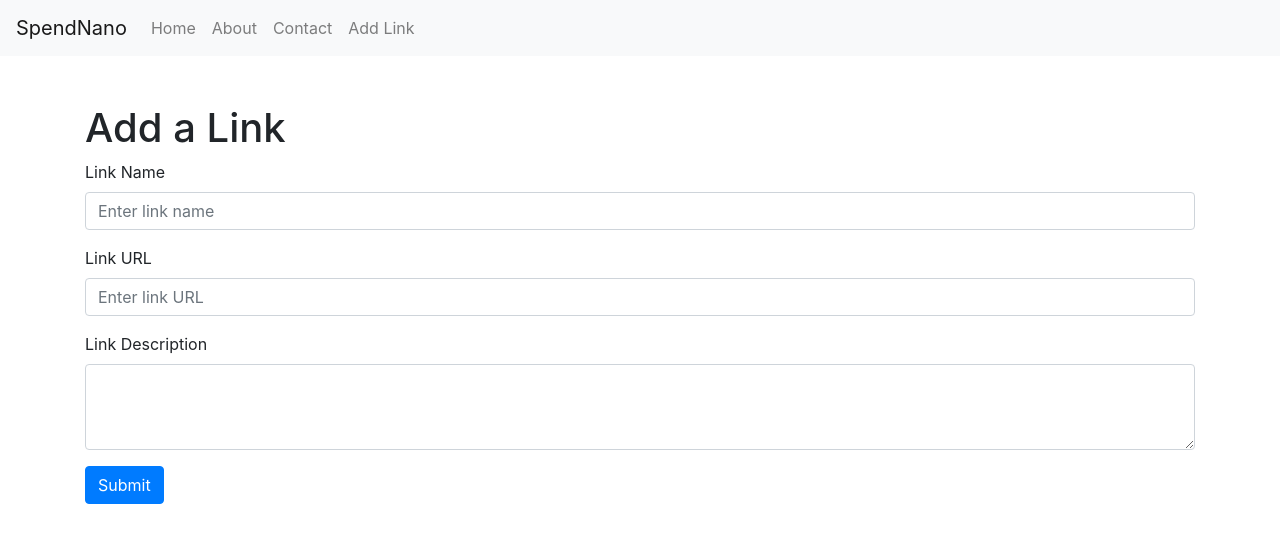
After one commit to RealDoodles/SpendNano, a Flask app: template templates/addlink.html in a window 1280 px wide. The commit adds this page. Shown: the top 543 px of the page. Run offline with Flask 2, Linux system fonts and the light colour scheme; the template is opened without the code that fills it, so the values that code supplies are empty; parts of the project's set-up code (start-up, migrations or seed data) failed here and were passed over; some libraries are stand-ins or nearby versions.

Commit message:
⛓️ | Update logo link from "#" and add links page

```diff
--- a/app.py
+++ b/app.py
@@ -18,6 +18,10 @@ def home():
 @app.route('/contact')
 def contactpage():
     return render_template("contact.html")
+
+@app.route('/addlink')
+def contactpage():
+    return render_template("addlink.html")
 
 @app.route('/about')
 def about():
--- a/templates/about.html
+++ b/templates/about.html
@@ -10,7 +10,7 @@
 <body>
   <header>
     <nav class="navbar navbar-expand-lg navbar-light bg-light">
-          <a class="navbar-brand" href="#">Website Directory</a>
+      <a class="navbar-brand" href="/">SpendNano</a>
       <button class="navbar-toggler" type="button" data-toggle="collapse" data-target="#navbarNav" aria-controls="navbarNav" aria-expanded="false" aria-label="Toggle navigation">
         <span class="navbar-toggler-icon"></span>
       </button>
@@ -25,6 +25,9 @@
           <li class="nav-item">
             <a class="nav-link" href="/contact">Contact</a>
           </li>
+          <li class="nav-item">
+            <a class="nav-link" href="/add-link">Add Link</a>
+          </li>
         </ul>
       </div>
     </nav>
--- /dev/null
+++ b/templates/addlink.html
@@ -0,0 +1,53 @@
+<!DOCTYPE html>
+<html>
+<head>
+    <link rel="stylesheet" href="https://stackpath.bootstrapcdn.com/bootstrap/4.5.2/css/bootstrap.min.css" integrity="sha384-JcKb8q3iqJ61gNV9KGb8thSsNjpSL0n8PARn9HuZOnIxN0hoP+VmmDGMN5t9UJ0Z" crossorigin="anonymous">
+    <script src="https://code.jquery.com/jquery-3.5.1.slim.min.js" integrity="sha384-DfXdz2htPH0lsSSs5nCTpuj/zy4C+OGpamoFVy38MVBnE+IbbVYUew+OrCXaRkfj" crossorigin="anonymous"></script>
+    <script src="https://cdn.jsdelivr.net/npm/popper.js@1.16.1/dist/umd/popper.min.js" integrity="sha384-9/reFTGAW83EW2RDu2S0VKaIzap3H66lZH81PoYlFhbGU+6BZp6G7niu735Sk7lN" crossorigin="anonymous"></script>
+    <script src="https://stackpath.bootstrapcdn.com/bootstrap/4.5.2/js/bootstrap.min.js" integrity="sha384-B4gt1jrGC7Jh4AgTPSdUtOBvfO8shuf57BaghqFfPlYxofvL8/KUEfYiJOMMV+rV" crossorigin="anonymous"></script>
+    <title>Add a Link</title>
+</head>
+<body>
+    <header>
+        <nav class="navbar navbar-expand-lg navbar-light bg-light">
+          <a class="navbar-brand" href="/">SpendNano</a>
+          <button class="navbar-toggler" type="button" data-toggle="collapse" data-target="#navbarNav" aria-controls="navbarNav" aria-expanded="false" aria-label="Toggle navigation">
+            <span class="navbar-toggler-icon"></span>
+          </button>
+          <div class="collapse navbar-collapse" id="navbarNav">
+            <ul class="navbar-nav">
+              <li class="nav-item">
+                <a class="nav-link" href="/">Home</a>
+              </li>
+              <li class="nav-item">
+                <a class="nav-link" href="/about">About</a>
+              </li>
+              <li class="nav-item">
+                <a class="nav-link" href="/contact">Contact</a>
+              </li>
+              <li class="nav-item">
+                <a class="nav-link" href="/add-link">Add Link</a>
+              </li>
+            </ul>
+          </div>
+        </nav>
+    </header>
+    <div class="container mt-5">
+        <h1>Add a Link</h1>
+        <form>
+            <div class="form-group">
+                <label for="linkName">Link Name</label>
+                <input type="text" class="form-control" id="linkName" placeholder="Enter link name">
+            </div>
+            <div class="form-group">
+                <label for="linkUrl">Link URL</label>
+                <input type="text" class="form-control" id="linkUrl" placeholder="Enter link URL">
+            </div>
+            <div class="form-group">
+                <label for="linkDescription">Link Description</label>
+                <textarea class="form-control" id="linkDescription" rows="3"></textarea>
+            </div>
+            <button type="submit" class="btn btn-primary">Submit</button>
+        </form>
+    </div>
+</body>
--- a/templates/contact.html
+++ b/templates/contact.html
@@ -12,7 +12,7 @@
 <body>
     <header>
         <nav class="navbar navbar-expand-lg navbar-light bg-light">
-          <a class="navbar-brand" href="#">Website Directory</a>
+          <a class="navbar-brand" href="/">SpendNano</a>
           <button class="navbar-toggler" type="button" data-toggle="collapse" data-target="#navbarNav" aria-controls="navbarNav" aria-expanded="false" aria-label="Toggle navigation">
             <span class="navbar-toggler-icon"></span>
           </button>
@@ -26,6 +26,9 @@
               </li>
               <li class="nav-item">
                 <a class="nav-link" href="/contact">Contact</a>
+              </li>
+              <li class="nav-item">
+                <a class="nav-link" href="/add-link">Add Link</a>
               </li>
             </ul>
           </div>
```
Also changed, not shown: templates/index.html (+6 -3 lines). Lines whose indentation alone changed are shown as unchanged.
